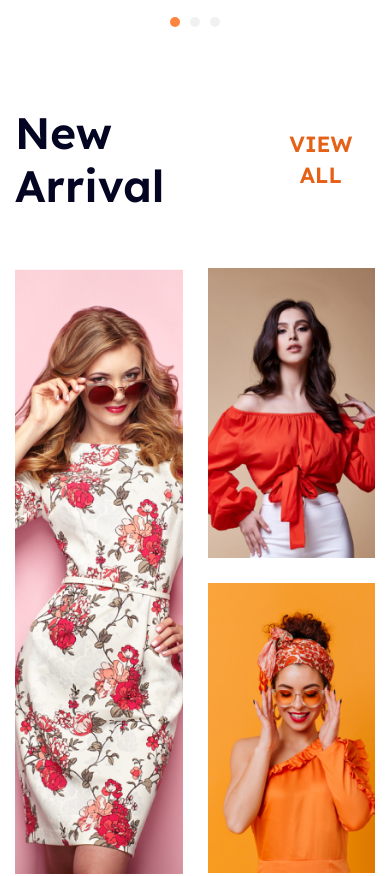
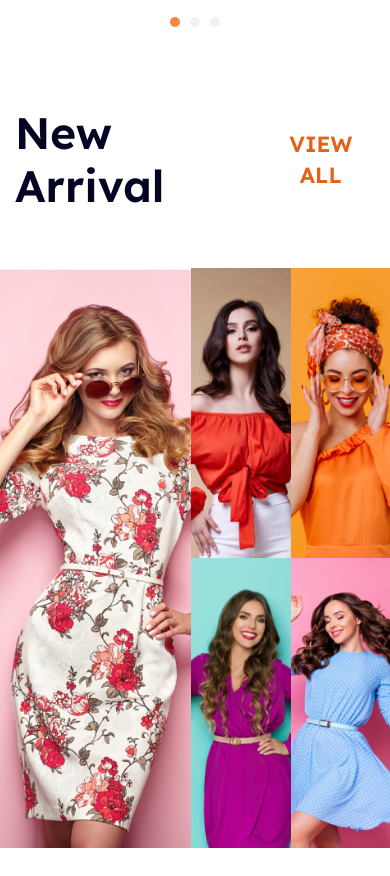
Before and after one commit to OnlyDropped/e-commerce, a plain HTML site: page index.html in a window 390 px wide. Shown: the part 1136-2012 px from the top of the page. Drawn offline with nearby package versions, Linux system fonts and the light colour scheme.

Commit message:
new commit

```diff
--- a/index.html
+++ b/index.html
@@ -249,7 +249,7 @@
                 <img src="img/icons/twitter.svg" alt="twitter">
             </a>
           </li>
-            <li class="footer__item">
+          <li class="footer__item">
               <a class="footer__link" href="#">
                 <img src="img/icons/linkedin.svg" alt="facebook">
             </a>
@@ -286,7 +286,7 @@
         </div>
       </div>
     </div>
-  </footer>
+  </footer>-->
   <script src="https://cdnjs.cloudflare.com/ajax/libs/jquery/3.6.1/jquery.min.js"></script>
   <script src="https://cdnjs.cloudflare.com/ajax/libs/slick-carousel/1.8.1/slick.min.js"></script>
   <script src="js/app.js"></script>
--- a/scss/_media--768.scss
+++ b/scss/_media--768.scss
@@ -64,10 +64,24 @@
     }
   }
   .arrival {
+    .container {
+      padding: 0;
+    }
+    &__head {
+      padding: 0 15px;
+    }
     &__wrapper {
-      max-width: 300px;
+      max-width: 100%;
+      margin-left: 0;
+      gap: 0;
       .arrival__img {
-        width: 300px;
+        width: 50%;
+      }
+    }
+    &__wrap {
+      .arrival__img {
+        width: 375px;
+        height: 580px;
       }
     }
   }
```
Also changed, not shown: css/style.css, 1 other file.
